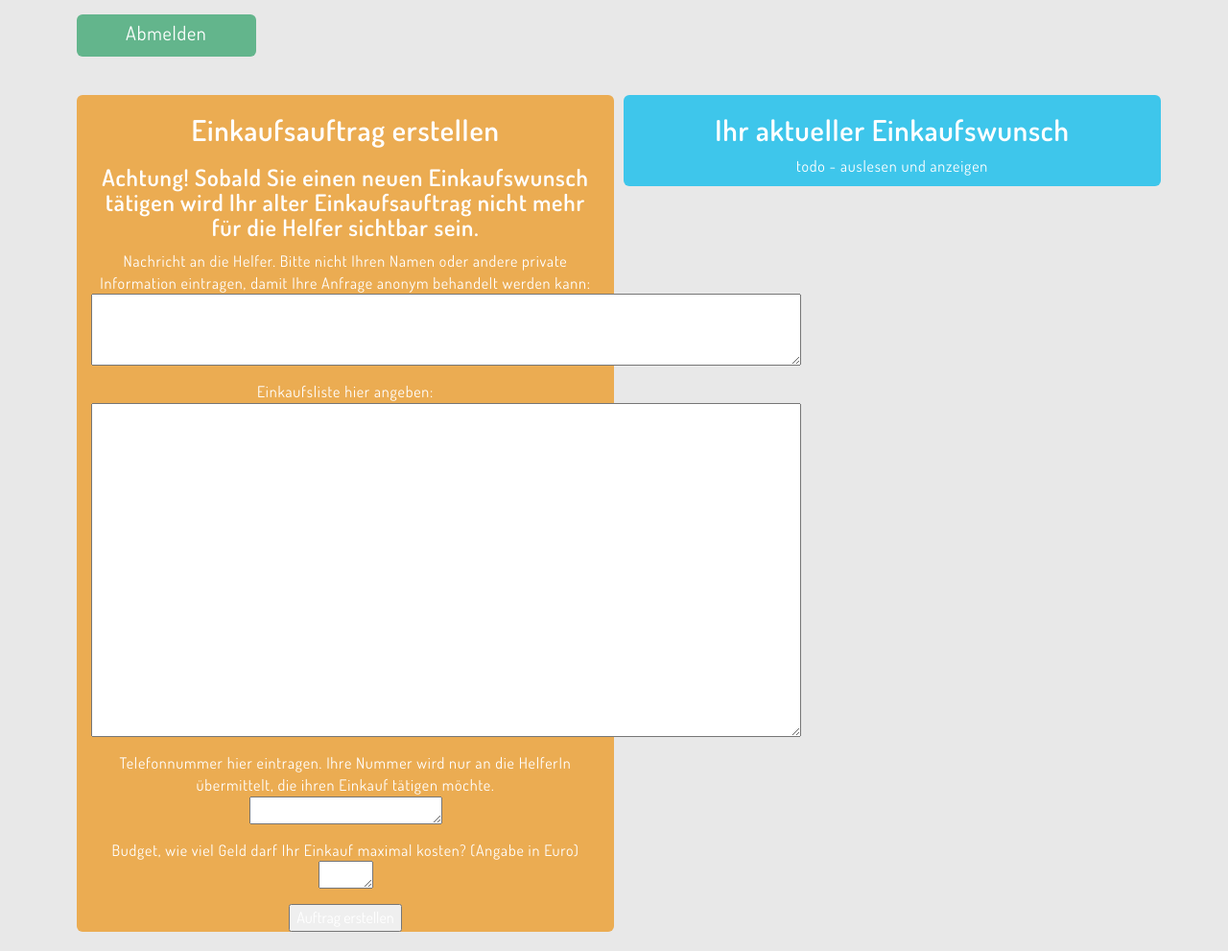
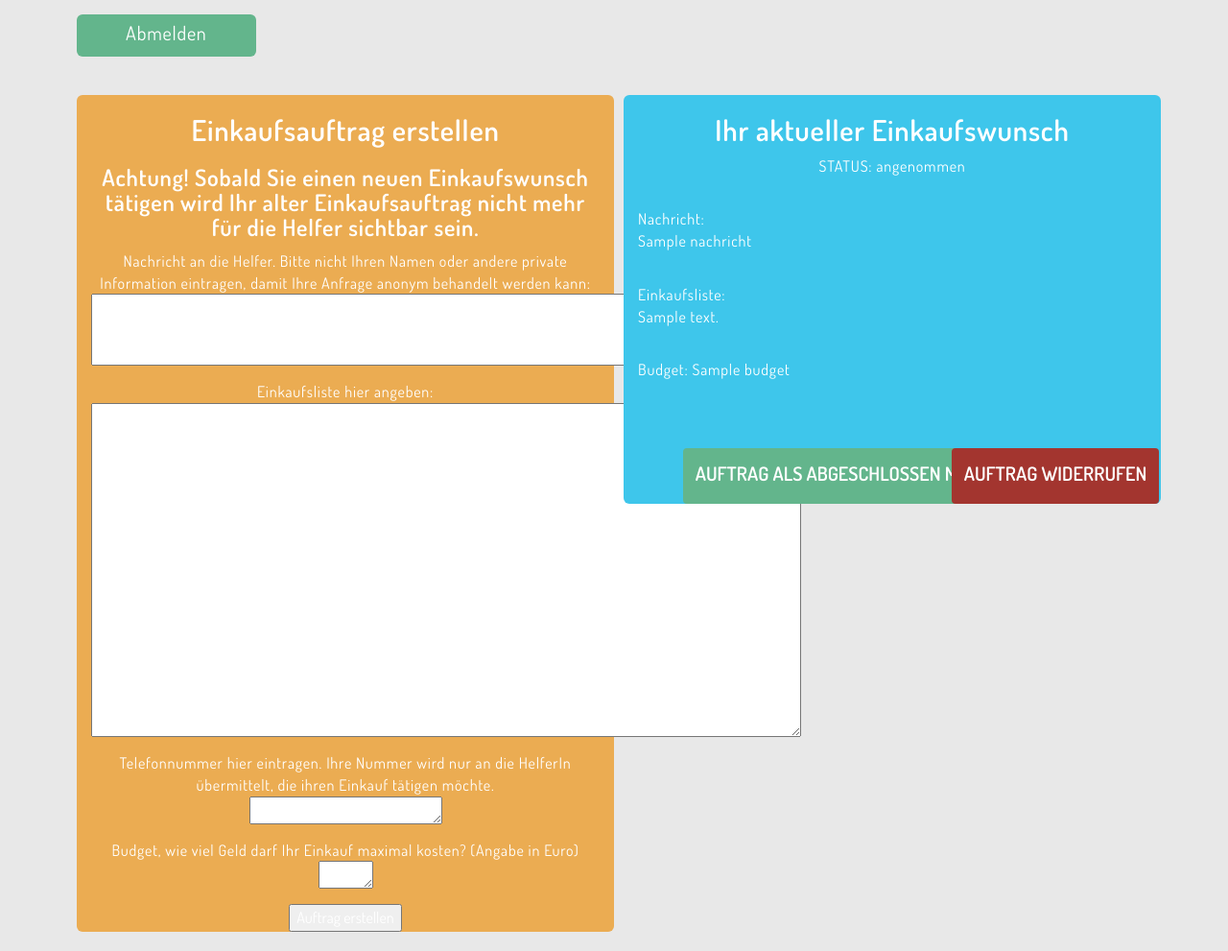
Before and after one commit to SYoy/voluntary_grocery_shopping, a Django app: template EinkaufsApp/templates/app/app_inneed.html in a window 1280 px wide. Shown: the whole page at 96% size. Run offline with Django 3.2, Linux system fonts and the light colour scheme; the template is opened without the code that fills it: values that come from a table or form of the project are taken from there, most other values are stand-ins (such as "Sample title", 1, 10 or a date in 2020); parts of the project's set-up code (start-up, migrations or seed data) failed here and were passed over; some libraries are stand-ins or nearby versions.

```diff
--- a/EinkaufsApp/templates/app/app_inneed.html
+++ b/EinkaufsApp/templates/app/app_inneed.html
@@ -58,8 +58,36 @@
 
         <div class="col-lg-6 img-rounded" style="color:#ffffff; background: #3ec6eb; margin-top: 5px; margin-left: 10px; margin-right: -10px">
             <h2><b>Ihr aktueller Einkaufswunsch</b></h2>
-            <p>todo - auslesen und anzeigen</p>
+            {% block content_akt_auftrag %}
+                <div class="col-md-auto">
+                    {% if akt_auftrag %}
+                        <p style="text-align: center">STATUS: {{ akt_auftrag.status }}</p><br>
+                        <p style="text-align: left">Nachricht: <br>{{ akt_auftrag.nachricht }}</p><br>
+                        <p style="text-align: left">Einkaufsliste: <br>{{ akt_auftrag.liste_text }}</p><br>
+                        <p style="text-align: left">Budget: {{ akt_auftrag.budget }}</p>
 
+                        <div class="row">
+                            <div class="col-md-1">
+                            </div>
+                            <div class="col-md-3">
+                                <button type="button" class="btn" style="font-size: 20px; color:#ffffff; background: #63b58c;" id="abschließen">
+                                    <p style="padding-top: 5px">Auftrag als abgeschlossen markieren</p>
+                                </button>
+                            </div>
+                            <div class="col-md-3">
+                            </div>
+
+                            <div class="col-md-2">
+                                <button type="button" class="btn" style="font-size: 20px; color:#ffffff; background: #a3352f;" id="widerrufen">
+                                    <p style="padding-top: 5px">Auftrag widerrufen</p>
+                                </button>
+                            </div>
+                            <div class="col-md-1">
+                            </div>
+                        </div>
+                    {% endif %}
+                </div>
+            {% endblock %}
         </div>
 
          <!-- <pre id="output" style="display: none; font-size: 20px; color:#ffffff; width: 854px; max-height: 480px; background: #B5C9C3;"></pre> -->
@@ -74,5 +102,31 @@
   <script src="static/js/jquery.easing.min.js"></script>
   <script src="static/js/scrolling-nav.js"></script>
   <script src="static/js/validator.js"></script>
+  <script>
+      $("#widerrufen").click(function (e) {
+          if (confirm('Sind Sie sicher, dass Sie ihren aktuellen Einkaufswunsch widerrufen möchten?')) {
+            var ID_auftrag = "{{ akt_auftrag.id }}";
+            removeListing(e, ID_auftrag)
+          } else {
+              //do nothing
+          }
+        })
+      $("#abschließen").click(function (e) {
+          if (confirm('Ist Ihr Auftrag erfolgreich abgeschlossen worden?')) {
+            var ID_auftrag = "{{ akt_auftrag.id }}";
+            closeListing(e, ID_auftrag)
+          } else {
+              //do nothing
+          }
+        })
+  </script>
+  <script>
+      function removeListing(e, ID) {
+        console.log(ID)
+      }
+      function closeListing(e, ID) {
+        console.log(ID)
+      }
+  </script>
 
 </body>
```
Also changed, not shown: EinkaufsApp/templates/public/home.html (+30 -3 lines), EinkaufsApp/templates/public/preview_blackboard.html (+3 -6 lines), EinkaufsApp/views.py (+29 -5 lines), db.sqlite3.
